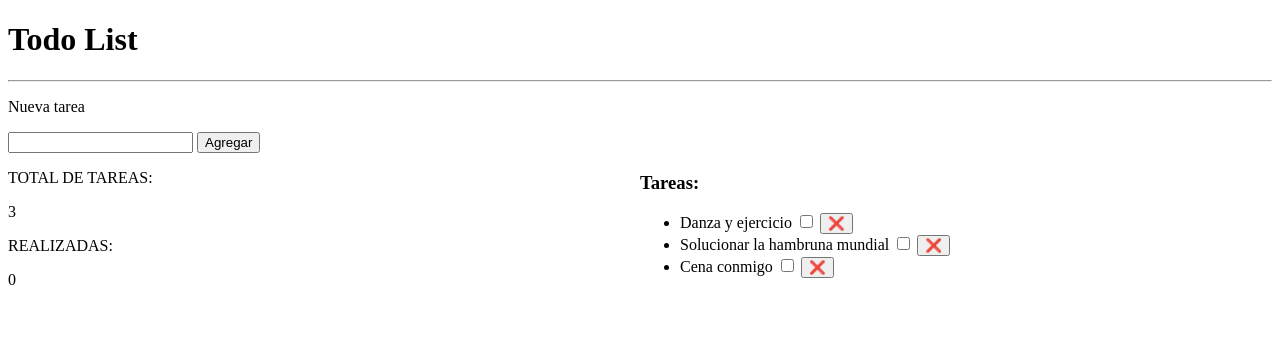
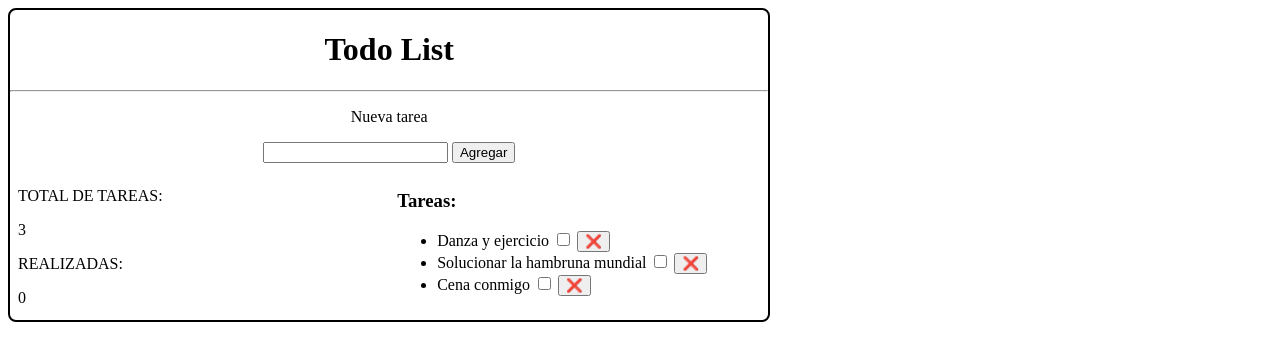
Before and after one commit to Marksolidor/Task-List, a plain HTML site: page index.html in a window 1280 px wide. Drawn offline with Linux system fonts and the light colour scheme.

Commit message:
feat alignment

```diff
--- a/assets/css/style.css
+++ b/assets/css/style.css
@@ -1,3 +1,13 @@
+.block {
+    width: 60%;
+    border: 2px solid black;
+    border-radius: 0.5em;
+}
+
+.search-menu {
+    text-align: center;
+}
+
 .container {
     width: 100%;
     display: flex;
@@ -5,8 +15,10 @@
 
 .counting{
     width: 50%;
+    padding: 0.5em;
 }
 
 .list{
     width: 50%;
+    padding: 0.5em;
 }
--- a/index.html
+++ b/index.html
@@ -9,11 +9,12 @@
 </head>
 <body>
     <div class="block">
-        <h1>Todo List</h1><hr>
-        <p>Nueva tarea</p>
-        <input id="new-task">
-        <button id="add-task">Agregar</button>
-    </div>
+<div class="search-menu">
+    <h1>Todo List</h1><hr>
+    <p>Nueva tarea</p>
+    <input id="new-task">
+    <button id="add-task">Agregar</button>
+</div>
 <div class="container">
     <div class="counting">
         <p>TOTAL DE TAREAS:
```
